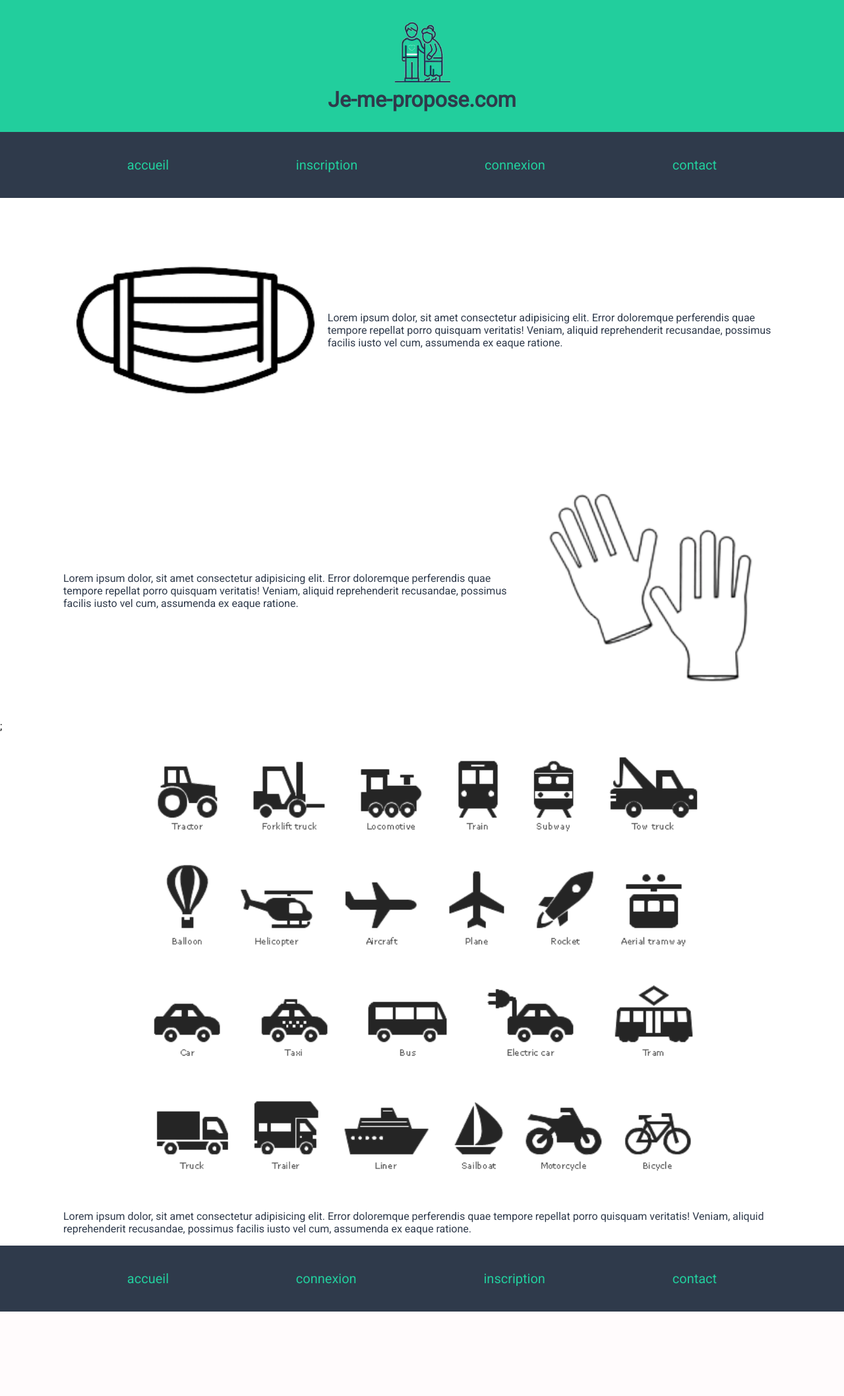
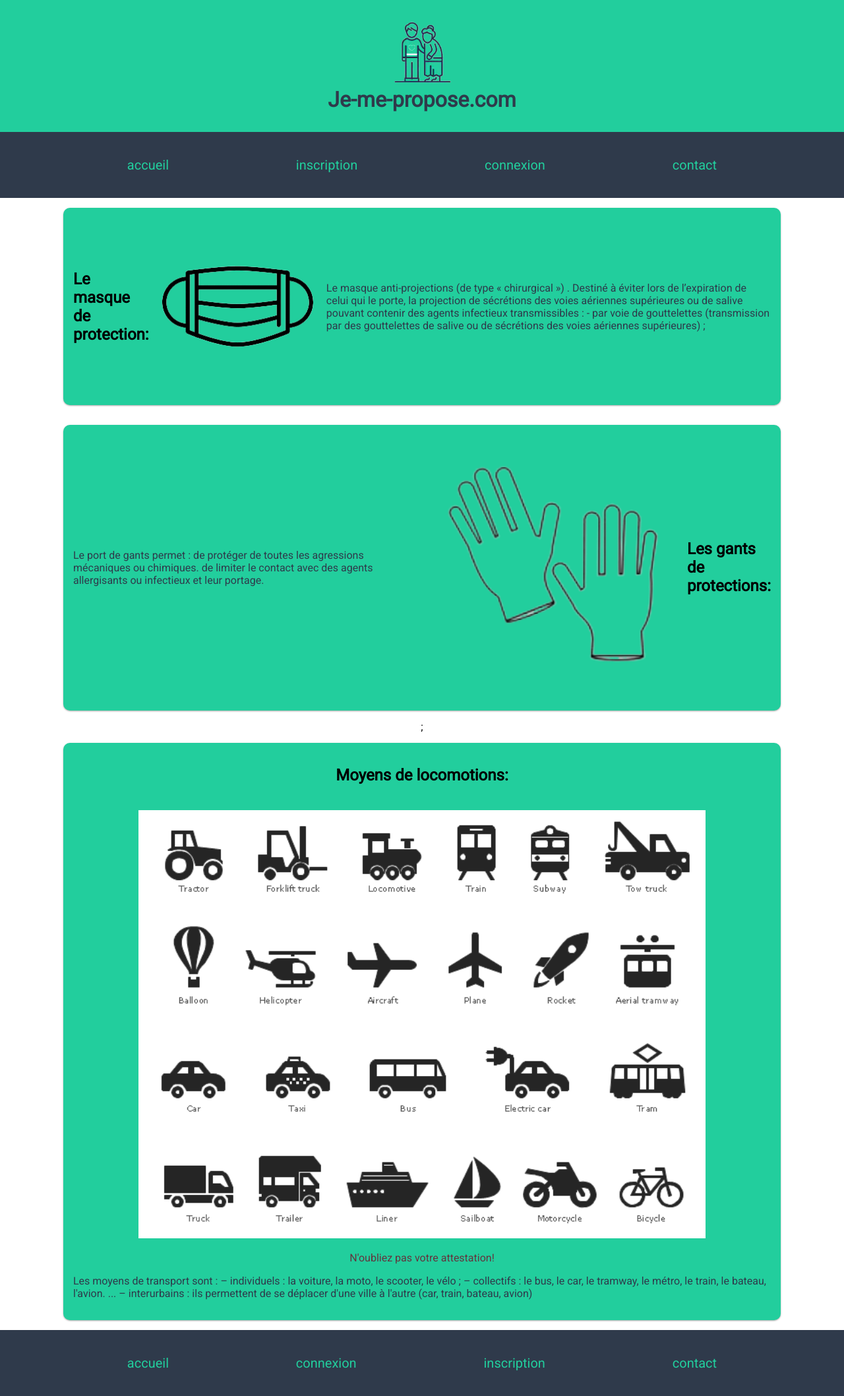
Before and after one commit to olivier-crozet/je_me_propose, a PHP site: page /infos.php in a window 1280 px wide. Shown: the whole page at 66% size. Before the commit the page ends 1988 px from the top, so only its background shows below. Run offline with PHP 8.4, Linux system fonts and the light colour scheme.

Commit message:
add infos.php & css

```diff
--- a/css/infos.css
+++ b/css/infos.css
@@ -74,6 +74,11 @@
 }
 
 /*MAIN*/
+.container-principal{
+    display: flex;
+    align-items: center;
+    flex-direction: column;
+}
 .container-principal img{
     width: 85%;
     padding: 20px;
@@ -82,24 +87,55 @@
     display: flex;
     justify-content: center;
     align-items: center;
+    background-color: var(--primaryColor);
     width: 85%;
-    margin: auto;
+    margin: 15px;
+    padding: 15px;
+    border: 0px solid black;
+    box-shadow: 0 1px 3px rgba(0, 0, 0, 0.12), 0 1px 2px rgba(0, 0, 0, 0.24);
+    border-radius: 10px;
+    transition: 0.3s;
+}
+.block-items-1:hover{
+    box-shadow: 0 10px 20px rgba(0, 0, 0, 0.19), 0 6px 6px rgba(0, 0, 0, 0.23);
 }
 .block-items-2{
     display: flex;
     flex-direction: row-reverse;
     justify-content: center;
     align-items: center;
+    background-color: var(--primaryColor);
     width: 85%;
-    margin: auto;
+    margin: 15px;
+    padding: 15px;
+    border: 0px solid black;
+    box-shadow: 0 1px 3px rgba(0, 0, 0, 0.12), 0 1px 2px rgba(0, 0, 0, 0.24);
+    border-radius: 10px;
+    transition: 0.3s;
+}
+.block-items-2:hover{
+    box-shadow: 0 10px 20px rgba(0, 0, 0, 0.19), 0 6px 6px rgba(0, 0, 0, 0.23);
 }
 .block-items-3{
     display: flex;
     flex-direction: column;
     justify-content: center;
     align-items: center;
+    background-color: var(--primaryColor);
     width: 85%;
-    margin: auto;
+    margin: 15px;
+    padding: 15px;
+    border: 0px solid black;
+    box-shadow: 0 1px 3px rgba(0, 0, 0, 0.12), 0 1px 2px rgba(0, 0, 0, 0.24);
+    border-radius: 10px;
+    transition: 0.3s;
+}
+.block-items-3 a{
+    animation:shiny 1.5s infinite;
+    text-decoration: none;
+}
+.block-items-3:hover{
+    box-shadow: 0 10px 20px rgba(0, 0, 0, 0.19), 0 6px 6px rgba(0, 0, 0, 0.23);
 }
 /*MEDIAS*/
 
@@ -110,25 +146,22 @@
         flex-direction: column;
         justify-content: space-evenly;
         align-items: center;
+        margin-bottom: 10px;
     }
     footer{
-        margin-top:0;
+        margin-top:10px;
         height: fit-content;
     }
     footer ul{
         display: flex;
         flex-direction: column;
     }
-    footer{
-        margin-top: 10px;
-        height: fit-content;
-    }
     .block-items-1{
         display: flex;
         flex-direction: column;
         justify-content: center;
         align-items: center;
-        margin: auto;
+        margin-top:15px;
     }
     .block-items-2{
         display: flex;
@@ -137,11 +170,19 @@
         align-items: center;
         margin: auto;
     }
+    .block-items-3{
+        display: flex;
+        flex-direction: column;
+        justify-content: center;
+        align-items: center;
+        margin-bottom:15px;
+    }
 }
 /*FOOTER*/
 footer{
     height: 100px;
 }
+
 footer ul{
     display: flex;
     justify-content: space-evenly;
@@ -168,3 +209,12 @@
     --primaryColor:rgb(34, 206, 157);
     --secondaryColor: #2F3A4B;
 }
+
+@keyframes shiny {
+    from{
+        color:rgba(255,0,0,0.8);
+    }
+    to{
+        color:var(--secondaryColor);
+    }
+}
--- a/infos.php
+++ b/infos.php
@@ -23,22 +23,31 @@
 
         </header>
 
+
         <main>
             <div class="container-principal">
                 <!-- bloc1 -->
                 <div class="block-items-1">
+                    <h2>Le masque de protection:</h2>
                     <img src="pics/img/infos-masque.png" alt="masque de protection">
-                    <p>Lorem ipsum dolor, sit amet consectetur adipisicing elit. Error doloremque perferendis quae tempore repellat porro quisquam veritatis! Veniam, aliquid reprehenderit recusandae, possimus facilis iusto vel cum, assumenda ex eaque ratione.</p>
+                    <p>Le masque anti-projections (de type « chirurgical »)
+                        . Destiné à éviter lors de l’expiration de celui qui le porte, la projection de sécrétions des voies aériennes
+                        supérieures ou de salive pouvant contenir des agents infectieux transmissibles :
+                        - par voie de gouttelettes (transmission par des gouttelettes de salive ou de sécrétions des voies
+                        aériennes supérieures) ;</p>
                 </div>
                 <!-- bloc2 -->
                 <div class="block-items-2">
-                <img src="pics/img/infos-gants.png" alt="masque de protection">
-                    <p>Lorem ipsum dolor, sit amet consectetur adipisicing elit. Error doloremque perferendis quae tempore repellat porro quisquam veritatis! Veniam, aliquid reprehenderit recusandae, possimus facilis iusto vel cum, assumenda ex eaque ratione.</p>
+                    <h2>Les gants de protections:</h2>
+                    <img src="pics/img/infos-gants.png" alt="masque de protection">
+                    <p>Le port de gants permet : de protéger de toutes les agressions mécaniques ou chimiques. de limiter le contact avec des agents allergisants ou infectieux et leur portage.</p>
                 </div>;
                 <!-- bloc3 -->
                 <div class="block-items-3">
-                <img src="pics/img/moyens-de-locomotions.png" alt="masque de protection">
-                    <p>Lorem ipsum dolor, sit amet consectetur adipisicing elit. Error doloremque perferendis quae tempore repellat porro quisquam veritatis! Veniam, aliquid reprehenderit recusandae, possimus facilis iusto vel cum, assumenda ex eaque ratione.</p>
+                    <h2>Moyens de locomotions:</h2>
+                    <img src="pics/img/moyens-de-locomotions.png" alt="masque de protection">
+                    <a href="https://media.interieur.gouv.fr/deplacement-covid-19/" target="_blank">N'oubliez pas votre attestation!</a>
+                    <p>Les moyens de transport sont : – individuels : la voiture, la moto, le scooter, le vélo ; – collectifs : le bus, le car, le tramway, le métro, le train, le bateau, l'avion. ... – interurbains : ils permettent de se déplacer d'une ville à l'autre (car, train, bateau, avion)</p>
                 </div>
             </div>
         </main>
```
Also changed, not shown: pics/img/infos-car.jpg (deleted).
